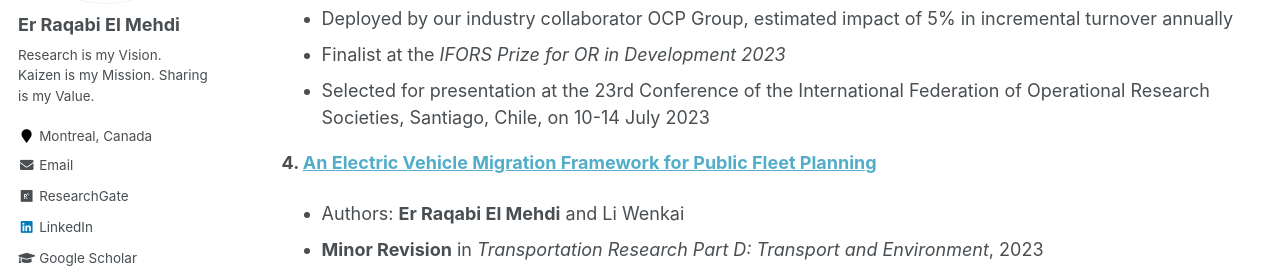
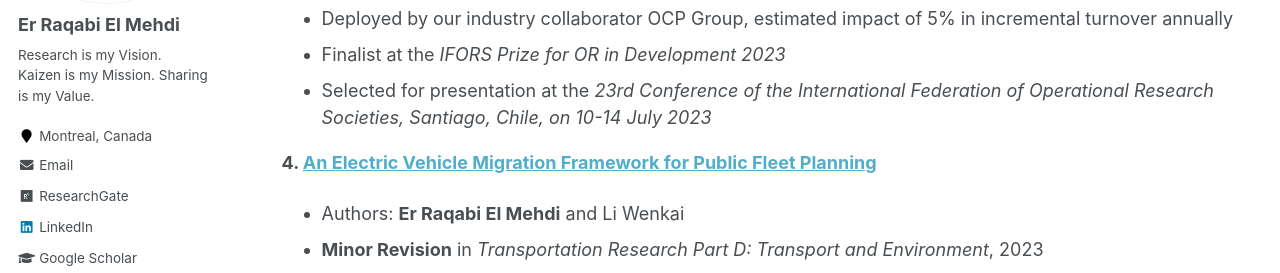
Before and after one commit to RqbMedi/rqbmedi.github.io, a Jekyll site: the page built from _pages/publications.md, in a window 1280 px wide and 900 px high, scrolled down 642 px. Shown: the part 180-453 px from the top of the window. Built offline with Jekyll 4.4.1, drawn with Linux system fonts in a browser that asks for light colours; some web fonts are replaced.

```diff
--- a/_pages/publications.md
+++ b/_pages/publications.md
@@ -26,7 +26,7 @@ Published & Under Review
  - Authors: **Er Raqabi El Mehdi** et al.
  - Deployed by our industry collaborator OCP Group, estimated impact of 5% in incremental turnover annually
  - Finalist at the *IFORS Prize for OR in Development 2023*
- - Selected for presentation at the 23rd Conference of the International Federation of Operational Research Societies, Santiago, Chile, on 10-14 July 2023
+ - Selected for presentation at the *23rd Conference of the International Federation of Operational Research Societies, Santiago, Chile, on 10-14 July 2023*
 
 **4. [An Electric Vehicle Migration Framework for Public Fleet Planning](https://www.iuj.ac.jp/research/workingpapers/EMS_2022_03.pdf)**
  - Authors: **Er Raqabi El Mehdi** and Li Wenkai
```
